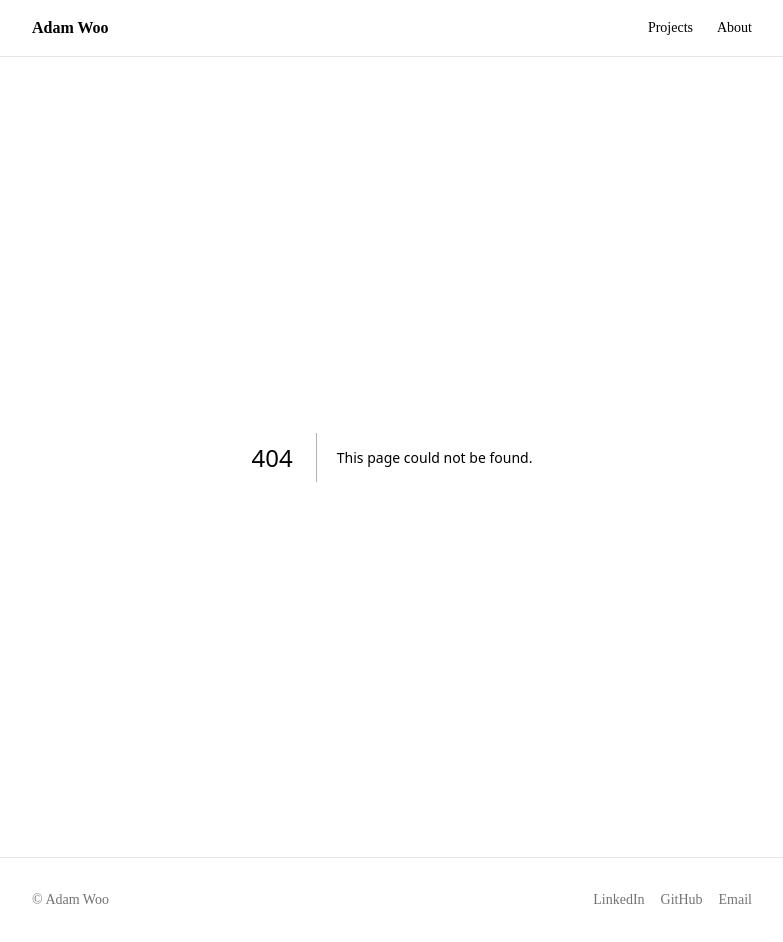
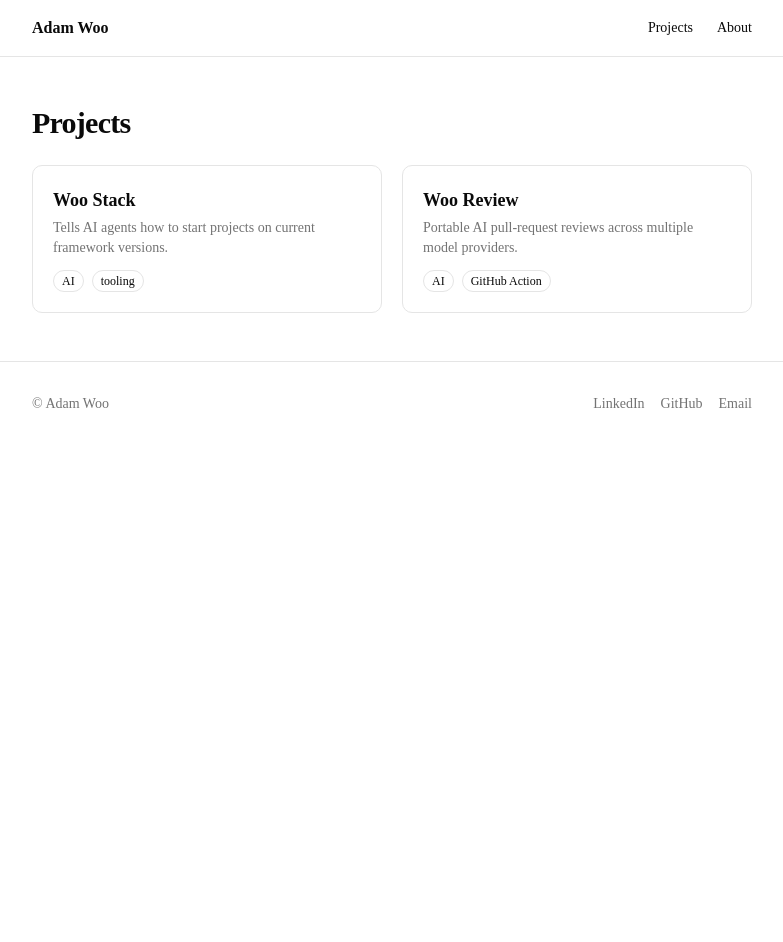
Before and after one commit to howarewoo/howarewoo, a Next.js app: page /projects in a window 1280 px wide. Before the commit this address had no page. Shown: the whole page, without its empty margins (248-1031 px from the left). After the commit the page ends 800 px from the top, so only its background shows below. Built offline with nearby package versions, Linux system fonts and the light colour scheme.

Commit message:
Add projects list page

```diff
--- /dev/null
+++ b/app/projects/page.tsx
@@ -0,0 +1,13 @@
+import { ProjectGrid } from "@/components/project-grid";
+import { projects } from "@/lib/projects";
+
+export const metadata = { title: "Projects — Adam Woo" };
+
+export default function ProjectsPage() {
+  return (
+    <section className="py-12">
+      <h1 className="mb-6 text-3xl font-bold tracking-tight">Projects</h1>
+      <ProjectGrid projects={projects} />
+    </section>
+  );
+}
```
